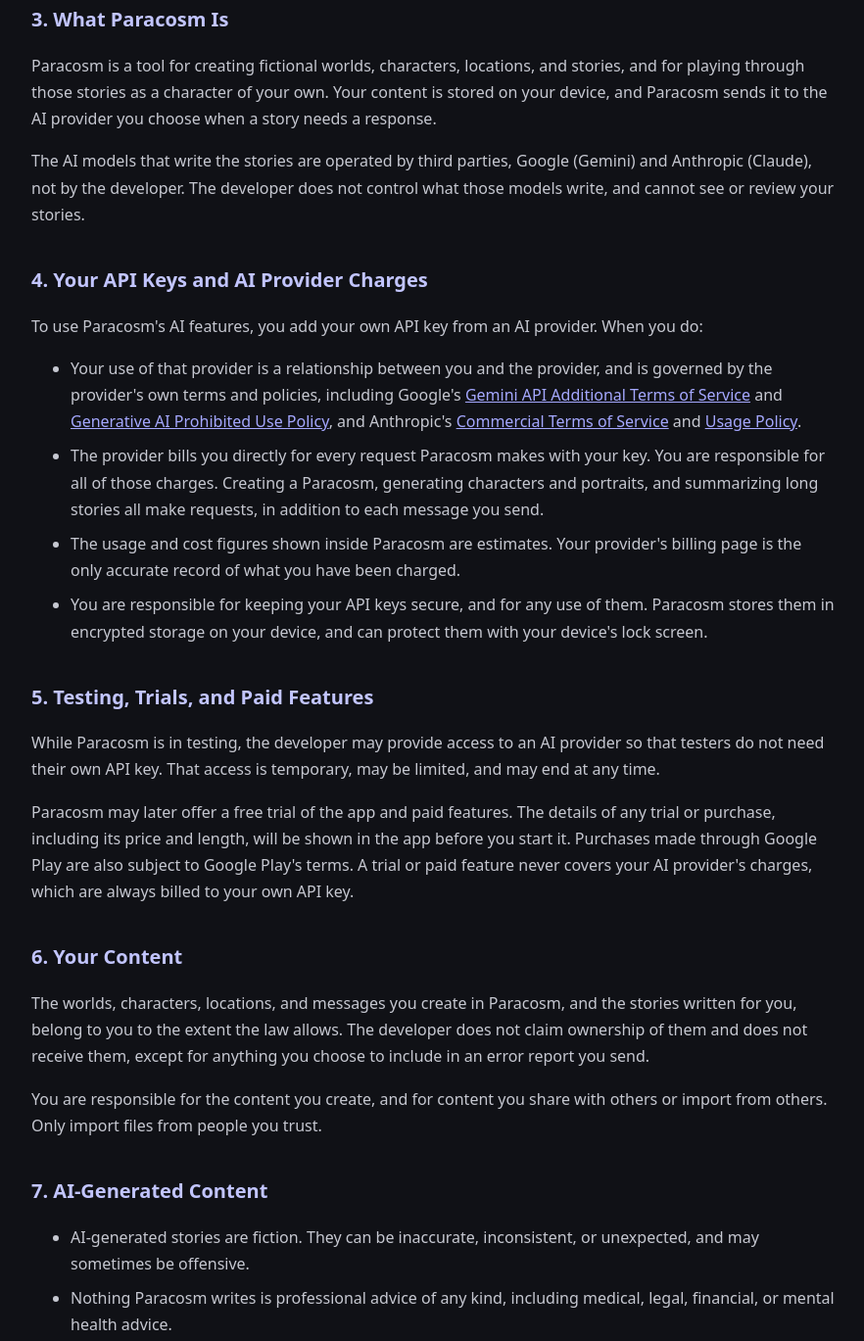
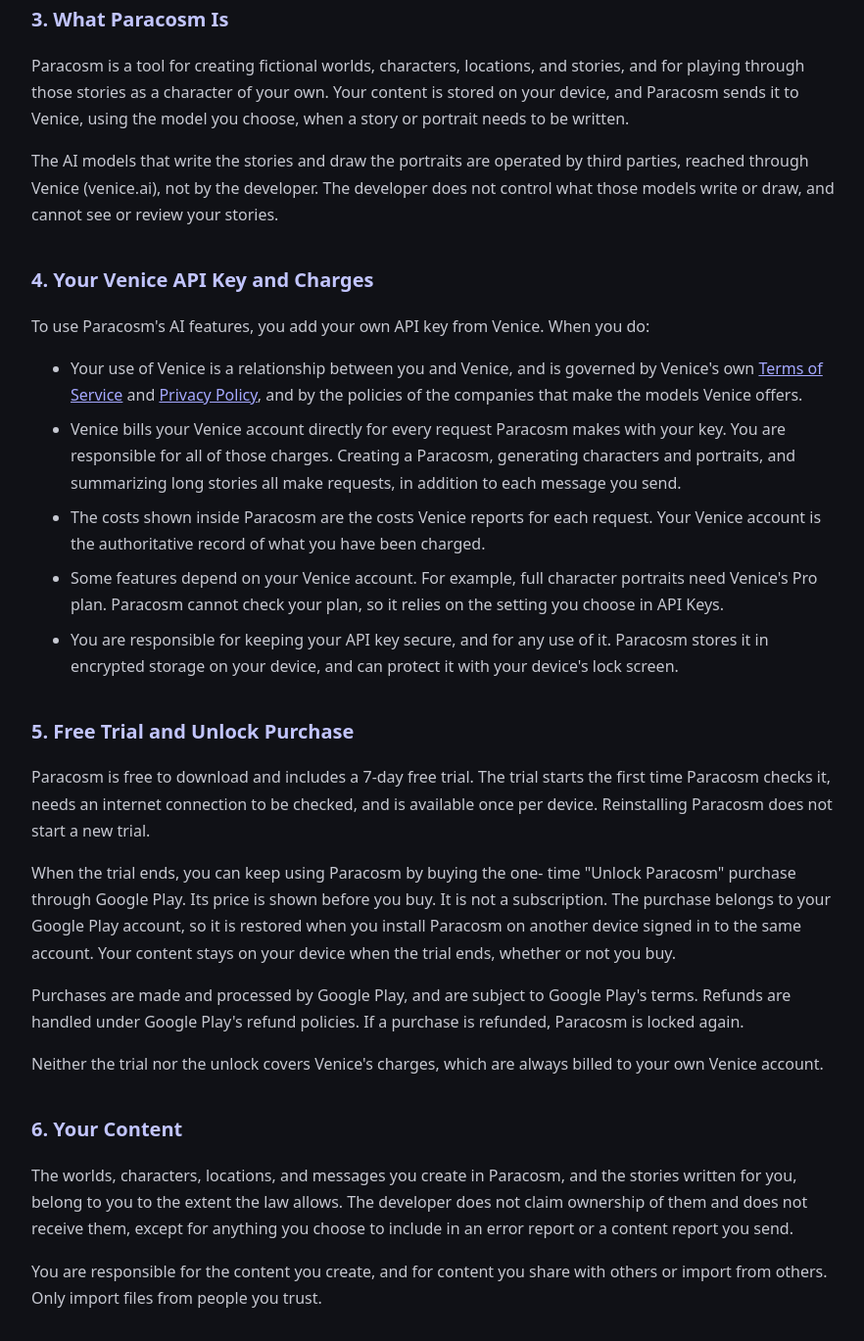
Before and after one commit to roteck-anomaly/paracosm-terms-of-service, a plain HTML site: page index.html in a window 1280 px wide. Shown: the part 711-2080 px from the top of the page at 98% size, without its empty margins (198-1080 px from the left). Drawn offline with Linux system fonts and the light colour scheme.

Commit message:
Update the terms for Venice, the free trial and unlock purchase, self-harm, and minors
Co-Authored-By: Claude Opus 5.5 <noreply@anthropic.com>

```diff
--- a/index.html
+++ b/index.html
@@ -45,7 +45,7 @@
     <header>
         <div class="brand">Paracosm</div>
         <h1>Terms of Service</h1>
-        <p class="updated">Last updated: November 18, 2026</p>
+        <p class="updated">Last updated: November 21, 2026</p>
     </header>
 
     <main>
@@ -85,70 +85,81 @@
                 Paracosm is a tool for creating fictional worlds, characters,
                 locations, and stories, and for playing through those stories as a
                 character of your own. Your content is stored on your device, and
-                Paracosm sends it to the AI provider you choose when a story needs
-                a response.
+                Paracosm sends it to Venice, using the model you choose, when a story
+                or portrait needs to be written.
             </p>
             <p>
-                The AI models that write the stories are operated by third parties,
-                Google (Gemini) and Anthropic (Claude), not by the developer. The
-                developer does not control what those models write, and cannot see
-                or review your stories.
+                The AI models that write the stories and draw the portraits are
+                operated by third parties, reached through Venice (venice.ai), not by
+                the developer. The developer does not control what those models write
+                or draw, and cannot see or review your stories.
             </p>
         </section>
 
         <section>
-            <h2>4. Your API Keys and AI Provider Charges</h2>
+            <h2>4. Your Venice API Key and Charges</h2>
             <p>
-                To use Paracosm's AI features, you add your own API key from an AI
-                provider. When you do:
+                To use Paracosm's AI features, you add your own API key from Venice.
+                When you do:
             </p>
             <ul>
                 <li>
-                    Your use of that provider is a relationship between you and the
-                    provider, and is governed by the provider's own terms and
-                    policies, including Google's
-                    <a href="https://ai.google.dev/gemini-api/terms">Gemini API Additional Terms of Service</a>
-                    and
-                    <a href="https://policies.google.com/terms/generative-ai/use-policy">Generative AI Prohibited Use Policy</a>,
-                    and Anthropic's
-                    <a href="https://www.anthropic.com/legal/commercial-terms">Commercial Terms of Service</a>
-                    and
-                    <a href="https://www.anthropic.com/legal/aup">Usage Policy</a>.
+                    Your use of Venice is a relationship between you and Venice, and
+                    is governed by Venice's own <a
+                    href="https://venice.ai/legal/tos">Terms of Service</a> and <a
+                    href="https://venice.ai/legal/privacy-policy">Privacy Policy</a>,
+                    and by the policies of the companies that make the models Venice
+                    offers.
                 </li>
                 <li>
-                    The provider bills you directly for every request Paracosm makes
-                    with your key. You are responsible for all of those charges.
-                    Creating a Paracosm, generating characters and portraits, and
-                    summarizing long stories all make requests, in addition to each
-                    message you send.
+                    Venice bills your Venice account directly for every request
+                    Paracosm makes with your key. You are responsible for all of those
+                    charges. Creating a Paracosm, generating characters and portraits,
+                    and summarizing long stories all make requests, in addition to
+                    each message you send.
                 </li>
                 <li>
-                    The usage and cost figures shown inside Paracosm are estimates.
-                    Your provider's billing page is the only accurate record of what
-                    you have been charged.
+                    The costs shown inside Paracosm are the costs Venice reports for
+                    each request. Your Venice account is the authoritative record of
+                    what you have been charged.
                 </li>
                 <li>
-                    You are responsible for keeping your API keys secure, and for
-                    any use of them. Paracosm stores them in encrypted storage on
-                    your device, and can protect them with your device's lock screen.
+                    Some features depend on your Venice account. For example, full
+                    character portraits need Venice's Pro plan. Paracosm cannot check
+                    your plan, so it relies on the setting you choose in API Keys.
+                </li>
+                <li>
+                    You are responsible for keeping your API key secure, and for any
+                    use of it. Paracosm stores it in encrypted storage on your device,
+                    and can protect it with your device's lock screen.
                 </li>
             </ul>
         </section>
 
         <section>
-            <h2>5. Testing, Trials, and Paid Features</h2>
+            <h2>5. Free Trial and Unlock Purchase</h2>
             <p>
-                While Paracosm is in testing, the developer may provide access to an
-                AI provider so that testers do not need their own API key. That
-                access is temporary, may be limited, and may end at any time.
+                Paracosm is free to download and includes a 7-day free trial. The
+                trial starts the first time Paracosm checks it, needs an internet
+                connection to be checked, and is available once per device.
+                Reinstalling Paracosm does not start a new trial.
             </p>
             <p>
-                Paracosm may later offer a free trial of the app and paid features.
-                The details of any trial or purchase, including its price and length,
-                will be shown in the app before you start it. Purchases made through
-                Google Play are also subject to Google Play's terms. A trial or paid
-                feature never covers your AI provider's charges, which are always
-                billed to your own API key.
+                When the trial ends, you can keep using Paracosm by buying the one-
+                time "Unlock Paracosm" purchase through Google Play. Its price is
+                shown before you buy. It is not a subscription. The purchase belongs
+                to your Google Play account, so it is restored when you install
+                Paracosm on another device signed in to the same account. Your content
+                stays on your device when the trial ends, whether or not you buy.
+            </p>
+            <p>
+                Purchases are made and processed by Google Play, and are subject to
+                Google Play's terms. Refunds are handled under Google Play's refund
+                policies. If a purchase is refunded, Paracosm is locked again.
+            </p>
+            <p>
+                Neither the trial nor the unlock covers Venice's charges, which are
+                always billed to your own Venice account.
             </p>
         </section>
 
@@ -159,7 +170,7 @@
                 Paracosm, and the stories written for you, belong to you to the
                 extent the law allows. The developer does not claim ownership of
                 them and does not receive them, except for anything you choose to
-                include in an error report you send.
+                include in an error report or a content report you send.
             </p>
             <p>
                 You are responsible for the content you create, and for content you
@@ -180,8 +191,15 @@
                     including medical, legal, financial, or mental health advice.
                 </li>
                 <li>
-                    AI providers may refuse to write some content, or may change how
-                    their models behave, at any time.
+                    Paracosm never simulates self-harm or suicide by any character.
+                    When a message involves it, Paracosm answers with a short help
+                    message and crisis resources instead of continuing that part of
+                    the story. Paracosm is not a crisis service. If you are in danger,
+                    contact your local emergency number.
+                </li>
+                <li>
+                    Venice and the companies that make its models may refuse to write
+                    some content, or may change how their models behave, at any time.
                 </li>
                 <li>
                     You are responsible for how you use anything Paracosm writes.
@@ -194,12 +212,18 @@
             <p>When using Paracosm, you agree not to:</p>
             <ul>
                 <li>
-                    Create or request any sexual content involving minors, or
-                    characters who are depicted as or described as minors.
+                    Create or request any sexual content involving minors. This
+                    includes fictional, fantastical, and non-human characters who are
+                    young, childlike, or described as minors, whatever age the story
+                    gives them.
                 </li>
                 <li>
                     Create content about real, identifiable people that is sexual,
                     harassing, defamatory, or meant to cause them harm.
+                </li>
+                <li>
+                    Use a photo of a real person to generate portraits of them without
+                    their consent.
                 </li>
                 <li>
                     Use Paracosm for anything illegal where you live, or to create
@@ -207,23 +231,29 @@
                 </li>
                 <li>
                     Infringe anyone else's copyrights, trademarks, or other
-                    intellectual property rights, for example by publishing or
-                    selling stories built on characters, worlds, or brands you do
-                    not have permission to use.
+                    intellectual property rights, for example by publishing or selling
+                    stories built on characters, worlds, or brands you do not have
+                    permission to use.
                 </li>
                 <li>
-                    Use Paracosm to break your AI provider's terms or policies, or
-                    try to get around their safety measures.
+                    Use Paracosm to break Venice's terms or policies, or those of the
+                    companies that make its models, or try to get around their safety
+                    measures.
                 </li>
                 <li>
-                    Interfere with Paracosm's services, such as its trial system, or
-                    try to access them in ways the app does not provide.
+                    Interfere with Paracosm's services, such as its trial system or
+                    the unlock purchase, or try to access them in ways the app does
+                    not provide.
                 </li>
             </ul>
             <p>
-                Your AI provider may suspend or close your account if you break its
-                policies. The developer is not responsible for any action a provider
-                takes against your account.
+                Breaking the rule on sexual content involving minors immediately ends
+                your right to use Paracosm.
+            </p>
+            <p>
+                Venice may suspend or close your Venice account if you break its
+                policies. The developer is not responsible for any action Venice takes
+                against your account.
             </p>
         </section>
 
@@ -256,7 +286,7 @@
                 merchantability, fitness for a particular purpose, and
                 non-infringement. The developer does not promise that Paracosm will
                 always be available, free of errors, or compatible with every device,
-                or that any AI provider will keep offering the models Paracosm uses.
+                or that Venice will keep offering the models Paracosm uses.
             </p>
         </section>
 
@@ -266,8 +296,8 @@
                 To the fullest extent permitted by law, the developer is not liable
                 for any indirect, incidental, special, consequential, or punitive
                 damages, or for any loss of data, content, or profits, arising from
-                your use of Paracosm. This includes charges made to your API keys by
-                AI providers.
+                your use of Paracosm. This includes charges Venice makes to your
+                Venice account.
             </p>
             <p>
                 To the fullest extent permitted by law, the developer's total
```
